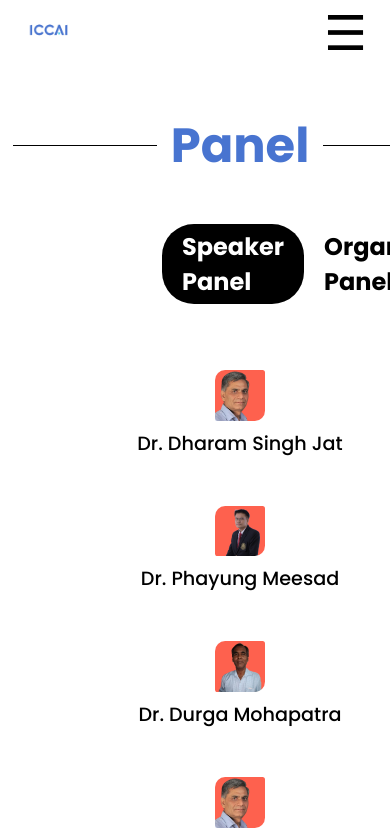
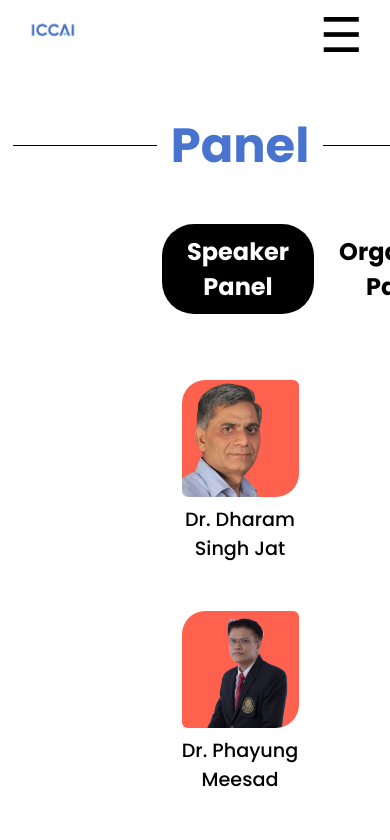
Before and after one commit to adityajoshi-08/Conference-Minor, a React (Create React App) app: page /panel in a window 390 px wide. Shown: the top 840 px of the page. Built offline with nearby package versions, Linux system fonts and the light colour scheme.

Commit message:
Final responsiveness done

```diff
--- a/src/components/Nav/Nav1.css
+++ b/src/components/Nav/Nav1.css
@@ -49,6 +49,10 @@ a:hover {
 
 .menuToggle {
     display: none;
+    position: fixed;
+
+    top: 0;
+    right: 7vw;
 }
 
 /* Mobile Menu Styles */
@@ -79,7 +83,7 @@ a:hover {
             flex-direction: column;
             align-items: center;
             justify-content: space-evenly;
-            position: absolute;
+            position: fixed;
             top: 0;
             right: -7vw;
             width: 40vw;
--- a/src/components/Panelist/Panelist.css
+++ b/src/components/Panelist/Panelist.css
@@ -1,6 +1,8 @@
 .panelist {
-    max-width: fit-content;
+    max-width: 15vw;
+    min-width: 13vw;
     margin: 1.5rem;
+    text-align: center;
 }
 
 .panelistContent {
@@ -16,8 +18,7 @@
 }
 
 .panelist a {
-    width: 13vw;
-    height: 13vw;
+    width: 100%;
     margin-bottom: 0.5rem;
 }
 .panelist img {
@@ -26,3 +27,13 @@
     cursor: pointer;
     display: block;
 }
+
+@media only screen and (max-width: 600px) {
+    .panelist {
+        max-width: 30vw;
+        min-width: 25vw;
+    }
+    .panelist img {
+        width: 100%;
+    }
+}
--- a/src/pages/Home/Home.css
+++ b/src/pages/Home/Home.css
@@ -18,7 +18,7 @@
     flex-wrap: wrap;
     flex-basis: 100%;
     justify-content: space-evenly;
-    max-width: 70vw;
+    max-width: 80vw;
 }
 
 .speakerPhotoRow a img {
@@ -185,11 +185,13 @@ nav .container {
     display: flex;
     text-align: center;
     justify-content: space-around;
+    flex-wrap: wrap;
 }
 
 .CFP {
     background: url("../../../public/images/Backgrounds/bg-pattern-3.jpg");
-    width: 25%;
+    max-width: 25%;
+    min-width: 20%;
     padding: 25px;
     border-radius: 25px;
     display: flex;
@@ -211,7 +213,7 @@ footer {
     color: #fff;
 }
 
-@media only screen and (max-width: 900px) and (min-width: 481px){
+@media only screen and (max-width: 900px) and (min-width: 600px){
     #partners {
         display: flex;
         flex-direction: column;
@@ -219,7 +221,7 @@ footer {
 }
 
 
-@media only screen and (max-width: 480px) {
+@media only screen and (max-width: 600px) {
     #partners {
             display: flex;
             flex-direction: column;
@@ -229,4 +231,17 @@ footer {
         flex-direction: column;
     }
 
+    .speakerPhotoRow {
+        flex-direction: column;
+    }
+
+    .joinUsContainerRow {
+        flex-direction: column;
+    }
+    .joinUsContainerRow * {
+        margin: auto;
+        max-width: 70%;
+        min-width: 50%;
+    }
+
 }
--- a/src/pages/Panel/Panel.css
+++ b/src/pages/Panel/Panel.css
@@ -33,11 +33,12 @@
     display: flex;
     justify-content: space-evenly;
     margin-bottom: 5vh;
+    text-align: center;
 }
 
 .panelSelectorContent {
     cursor: pointer;
-    padding: 5px 20px;
+    padding: 10px 25px;
     border-radius: 2rem;
 }
 
@@ -53,3 +54,10 @@
     background-color: black;
     color: white;
 }
+
+
+@media only screen and (max-width: 600px) {
+    .panelGrid {
+        flex-direction: column;
+    }
+}
```
